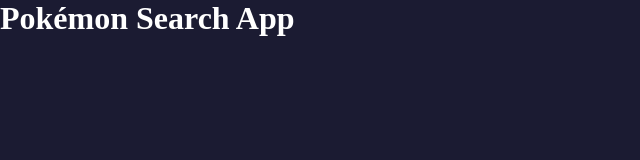
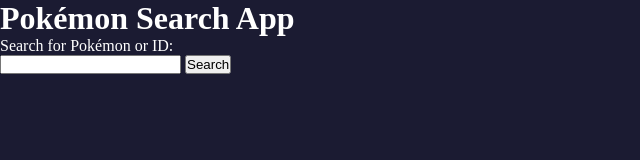
Before and after one commit to adamascencio/pokedex, a plain HTML site: page index.html in a window 1280 px wide. Shown: the whole page, without its empty margins (0-640 px from the left). Drawn offline with Linux system fonts and the light colour scheme.

Commit message:
Add container to render pokemon images

```diff
--- a/index.html
+++ b/index.html
@@ -9,5 +9,14 @@
 </head>
 <body>
   <h1>Pokémon Search App</h1>
+  <div class="pokedex-container">
+    <p>Search for Pokémon or ID:</p>
+    <div class="search-container">
+      <input type="text">
+      <button>Search</button>
+    </div>
+    <div class="img-container"></div>
+    <div class="stats-container"></div>
+  </div>
 </body>
 </html>
```
